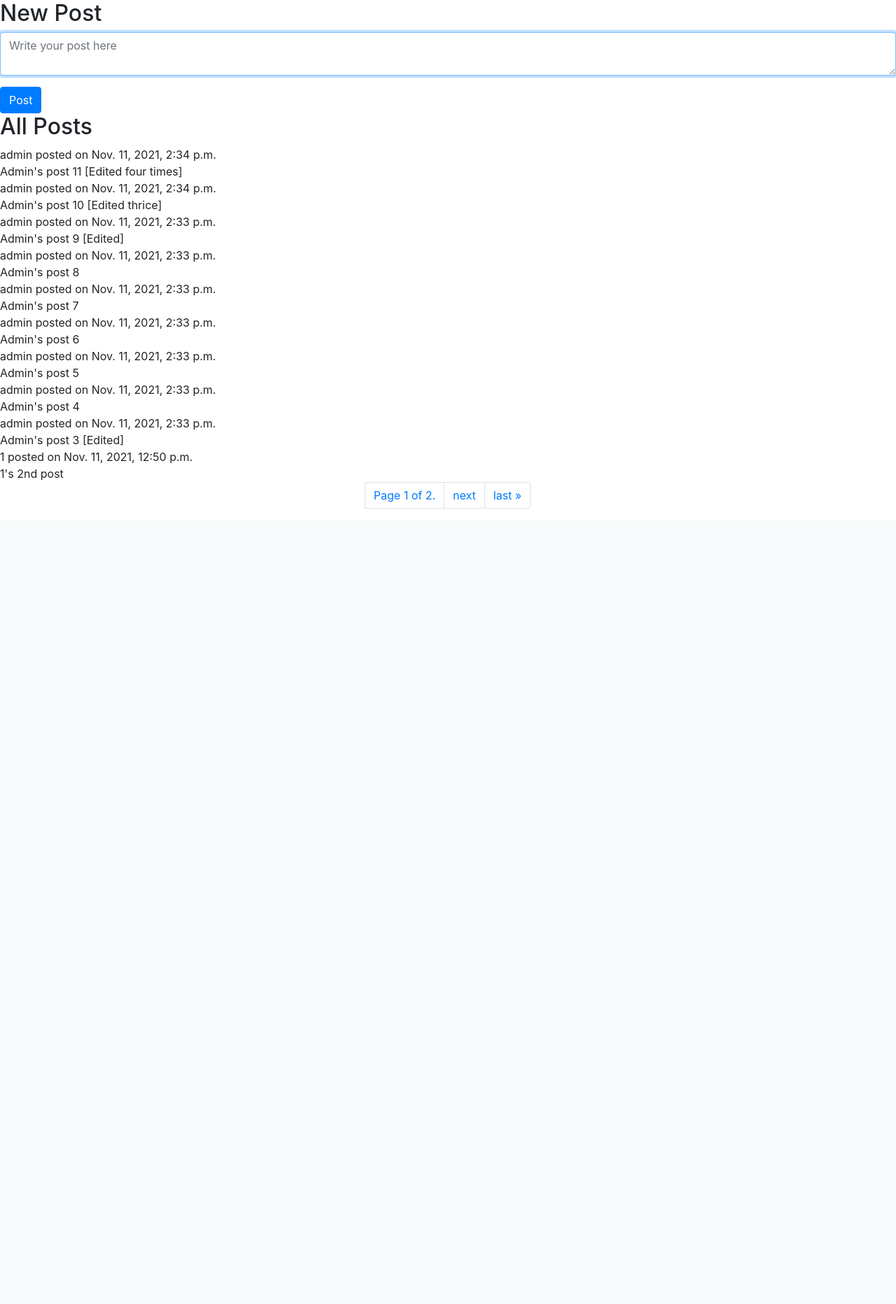
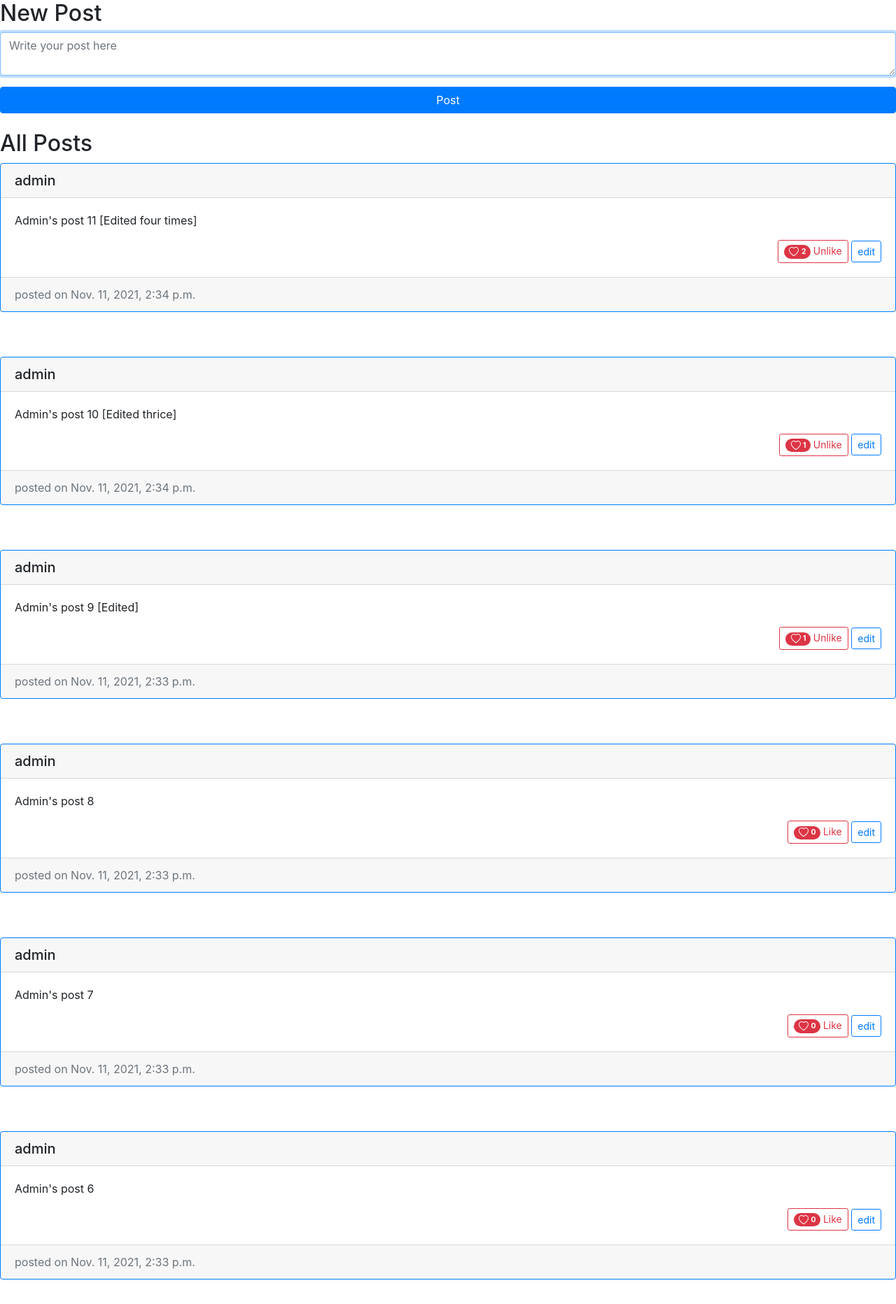
Before and after one commit to engrnonny/web50-network, a Django app: page / in a window 1280 px wide. Shown: the part 56-1920 px from the top of the page at 70% size. Before the commit the page ends 783 px from the top, so only its background shows below. Run offline with Django 3.2, Linux system fonts and the light colour scheme; a user stored in the database is signed in; data comes from the database, SQL or seed files in the repository; both versions use the stored data as it was after the commit; some libraries are stand-ins or nearby versions.

Commit message:
Alomost done! Bootstrapping

```diff
--- a/network/static/network/index.js
+++ b/network/static/network/index.js
@@ -33,35 +33,19 @@ function like_post(e) {
     e = window.event;
     let target_id = e.target.id
     let post_id = document.querySelector(`#${target_id}-hidden`).innerHTML.trim();
-    console.log(post_id);
 
     fetch(`/user/p/l/${post_id}`, {
-        method: "POST",
+        method: 'PUT',
         body: JSON.stringify({
             post_id: post_id
         })
     })
-        .then(response => response.json())
-            .then(result => {
-            if ("message" in result) {
-                console.log(result)
-                console.log(e.target.innerHTML)
     if (e.target.innerHTML == "Unlike") {
         e.target.innerHTML = "Like"
     }
     else if (e.target.innerHTML == "Like") {
         e.target.innerHTML = "Unlike"
     }
-            }
-
-            if ("error" in result) {
-                document.querySelector('#to-text-error-message').innerHTML = result['error']
-
-            }
-            })
-            .catch(error => {
-                console.log(error);
-            });
 }
 
 function cancel(post_body, post_id) {
--- a/network/templates/network/index.html
+++ b/network/templates/network/index.html
@@ -8,20 +8,47 @@
             <div class="form-group">
                 <textarea autofocus class="form-control" type="text" name="body" placeholder="Write your post here"></textarea>
             </div>
-            <input class="btn btn-primary" type="submit" value="Post">
+            <input class="btn btn-primary btn-block" type="submit" value="Post">
         </form>
     {% endif %}
-
+<br>
     <div>
-        {% if posts %}
+        {% if likes_posts %}
             <h2>All Posts</h2>
             {% for post in page_obj %}
-                <div>
-                    <div>{{ post.user }} posted on {{ post.date_added }}</div>
-                    <div>
-                        {{ post.body }}
+            <div class="card border-primary mb-3">
+                <!-- {% csrf_token %} -->
+                <h5 class="card-header card-title">{{ post.post.user }}</h5>
+                <div class="card-body">
+                    <p class="card-text" id="body{{post.post.id}}">
+                        {{ post.post.body }}
+                    </p>
+                    <div class="float-right">
+                        <a class="like btn btn-outline-danger btn-sm" href="{% url 'like-or-unlike' post.post.id %}" id="post-{{ post.post.id }}">
+                            <span class="badge badge-pill badge-danger">
+                                <svg xmlns="http://www.w3.org/2000/svg" width="16" height="14" fill="currentColor" class="bi bi-heart" viewBox="0 0 16 16">
+                                    <path d="m8 2.748-.717-.737C5.6.281 2.514.878 1.4 3.053c-.523 1.023-.641 2.5.314 4.385.92 1.815 2.834 3.989 6.286 6.357 3.452-2.368 5.365-4.542 6.286-6.357.955-1.886.838-3.362.314-4.385C13.486.878 10.4.28 8.717 2.01L8 2.748zM8 15C-7.333 4.868 3.279-3.04 7.824 1.143c.06.055.119.112.176.171a3.12 3.12 0 0 1 .176-.17C12.72-3.042 23.333 4.867 8 15z"/>
+                                </svg> {{ post.likes|length }}</span>
+                            {% if user in post.likes %}
+                                Unlike
+                            {% else %}
+                                Like
+                            {% endif %}
+                        </a>
+                        {% if post.post.user == user %}
+                        <span class="btn btn-outline-primary btn-sm post" id="{{ post.post.id }}">
+                            edit
+                        </span>
+                        {% endif %}
+                        <span hidden id="post-{{ post.post.id }}-hidden">
+                            {{ post.post.id }}
+                        </span>
                     </div>
                 </div>
+                <div class="card-footer text-muted">posted on {{ post.post.date_added }}</div>
+            </div>
+            <br>
+            <br>
             {% endfor %}
             <nav aria-label="Page navigation example">
                 <ul class="pagination justify-content-center">
--- a/network/views.py
+++ b/network/views.py
@@ -14,10 +14,22 @@ from .models import *
 
 def index(request):
     posts = Post.objects.all().order_by('-date_added')
-    paginator = Paginator(posts, 10)
+    likes_posts = []
+    for post in posts:
+        likes = User.objects.filter(likes__id=post.id)
+        new_object = {
+            'likes': likes,
+            'post': post
+        }
+        likes_posts.append(new_object)
+    print(likes_posts[0]['likes'])
+
+    paginator = Paginator(likes_posts, 10)
     page_number = request.GET.get('page')
     page_obj = paginator.get_page(page_number)
+
     context = {
+        'likes_posts': likes_posts,
         'page_obj': page_obj,
         'posts': posts
     }
@@ -258,14 +270,17 @@ def edit_post(request, post_id):
 # @csrf_exempt
 @login_required
 def like_or_unlike(request, post_id):
-    try:
-        post = Post.objects.get(id=post_id)
-        user_in_post_likes = User.objects.filter(likes__id=post.id, id=request.user.id)
-        if user_in_post_likes:
-            post.likes.remove(request.user)
-        else:
-            post.likes.add(request.user)
-        return JsonResponse({"message": "Post updated successfully."}, status=201)
+    if request.method == "PUT":
+        try:
+            post = Post.objects.get(id=post_id)
+            user_in_post_likes = User.objects.filter(likes__id=post.id, id=request.user.id)
+            if user_in_post_likes:
+                post.likes.remove(request.user)
+            else:
+                post.likes.add(request.user)
+                return HttpResponse(status=204)
 
-    except IntegrityError:
-        return JsonResponse({"error": "Post not found."}, status=400)
+        except IntegrityError:
+            return JsonResponse({"error": "Post not found."}, status=400)
+    else:
+        return HttpResponseRedirect(request.META.get('HTTP_REFERER'))
```
Also changed, not shown: db.sqlite3. Lines whose indentation alone changed are shown as unchanged.
